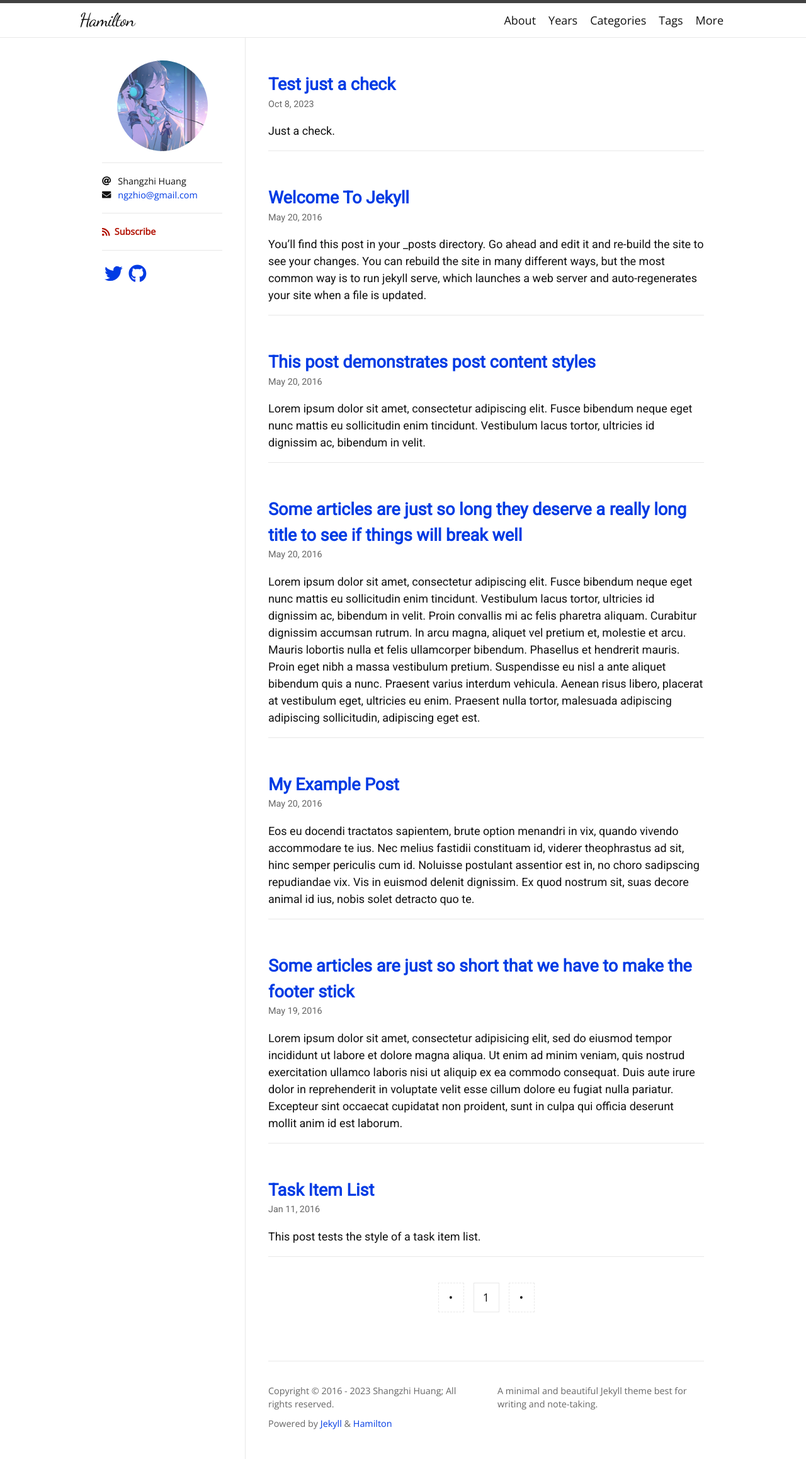
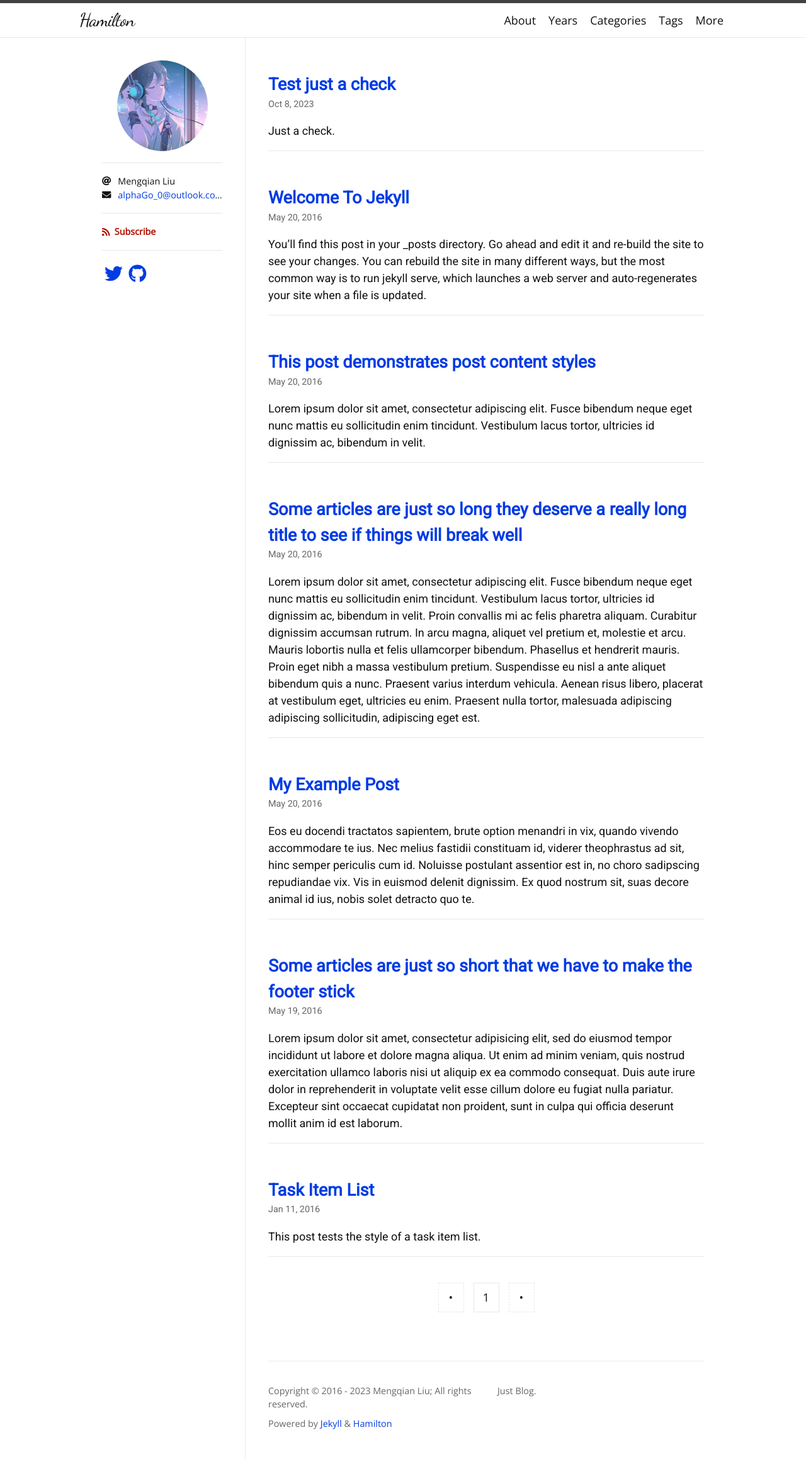
Before and after one commit to cloud-windl/cloud-windl.github.io, a Jekyll site: the page built from index.html, in a window 1280 px wide. Shown: the whole page at 63% size. Built offline with Jekyll 4.4.1, drawn with Linux system fonts in a browser that asks for light colours; nearby versions of some CDN libraries; some web fonts are replaced; the list of posts is cut into pages by our own code.

Commit message:
Update _config.yml

```diff
--- a/_config.yml
+++ b/_config.yml
@@ -1,8 +1,8 @@
 title: Hamilton
-description: A minimal and beautiful Jekyll theme best for writing and note-taking.
-author: Shangzhi Huang
+description: Just Blog.
+author: Mengqian Liu
 avatar: /logo.png
-email: ngzhio@gmail.com
+email: alphaGo_0@outlook.com
 
 plugins:
   - jekyll-seo-tag
```
